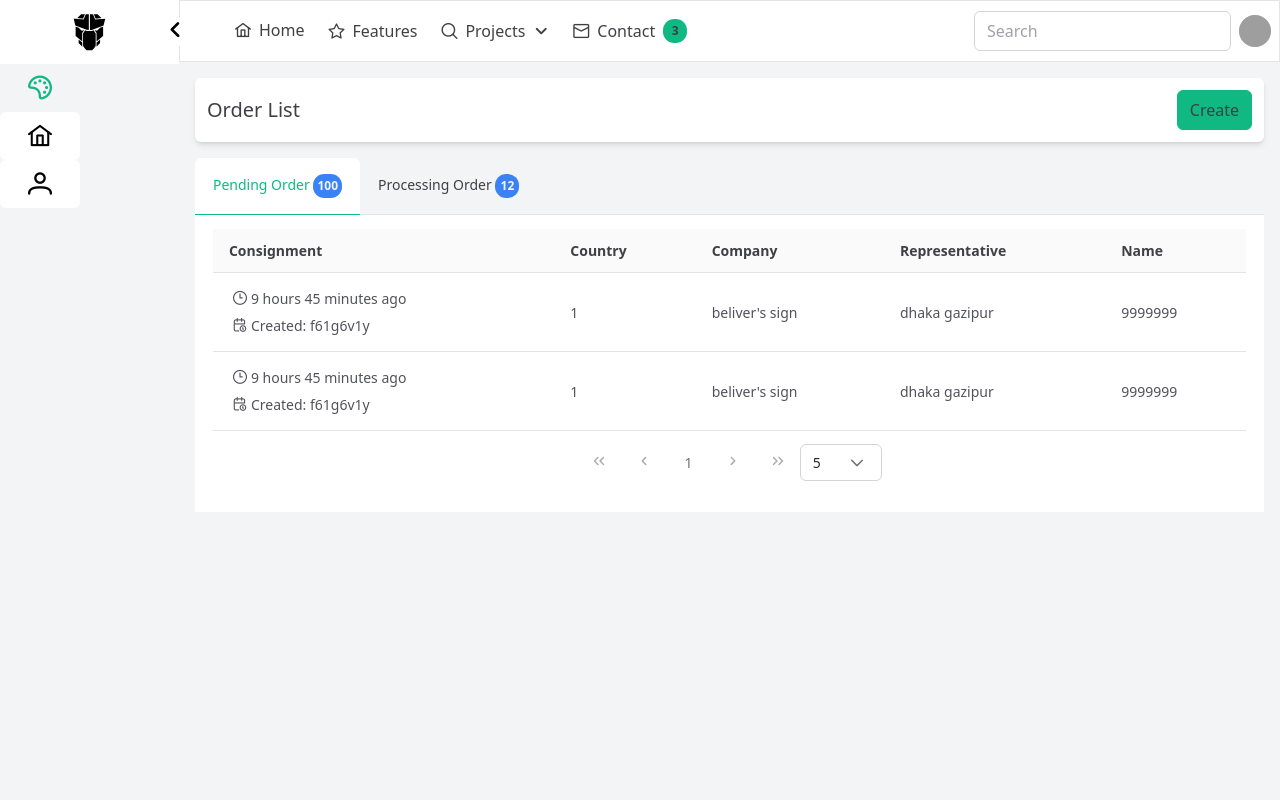
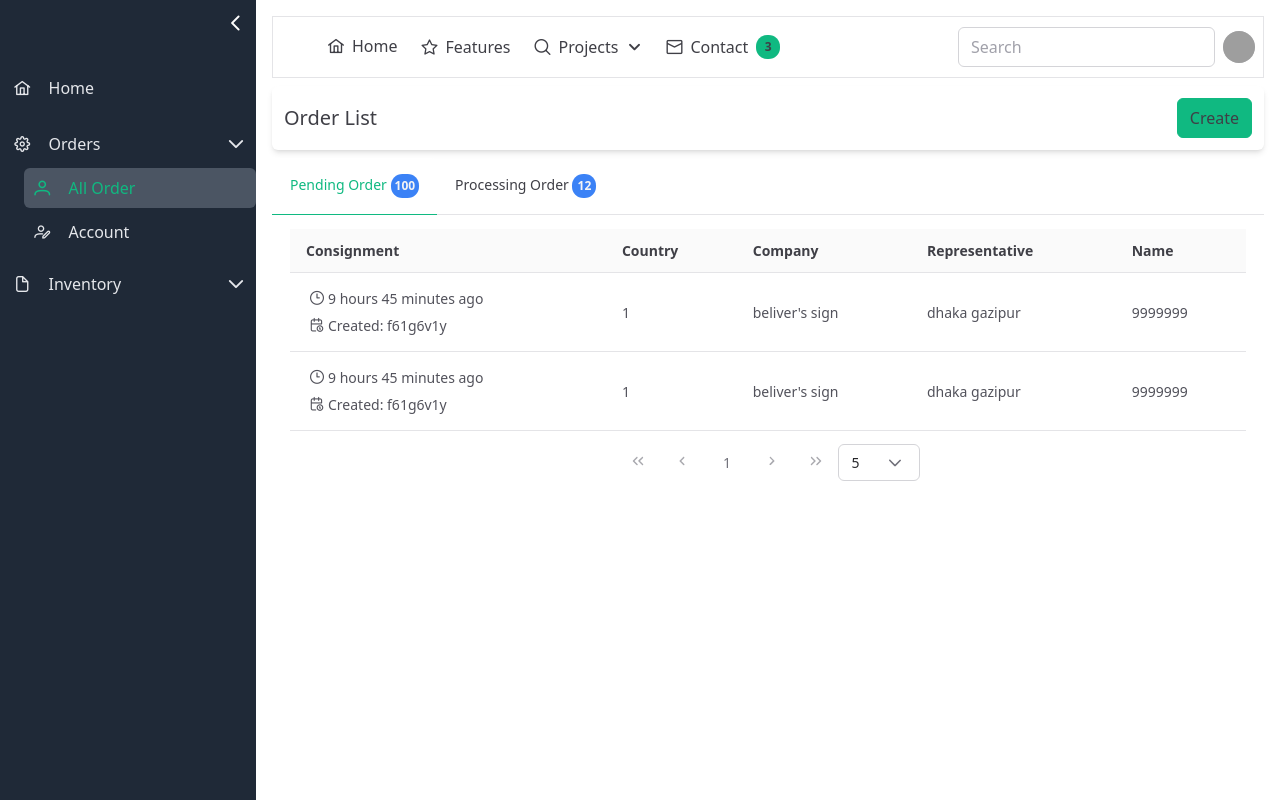
Before and after one commit to alfaysal/vue-with-primevue, a Vue app: page /orders in a window 1280 px wide. Built offline with nearby package versions, Linux system fonts and the light colour scheme; grey boxes are pictures that could not be loaded; the HTML template or start-up script is replaced by a standard one; what tailwindcss-primeui would draw is missing.

Commit message:
add new scaffolding with new sidebar.

```diff
--- a/src/components/common/Sidebar.vue
+++ /dev/null
@@ -1,89 +0,0 @@
-<template>
-  <div class="flex w-full min-h-screen">
-    <div class="w-full">
-     <div class="h-16 relative flex justify-center items-center bg-surface-0 dark:bg-surface-900">
-       <div class="flex items-center justify-center">
-         <span class="pi pi-prime text-center text-4xl"></span>
-       </div>
-       <div class="bg-white rounded-full absolute -right-4 z-50 cursor-pointer ">
-        <span class="pi pi-angle-left text-2xl w-8" @click="store.toggleSidebar()" v-if="store.sidebarIsExpanded"></span>
-        <span class="pi pi-angle-right text-2xl w-8" @click="store.toggleSidebar()" v-else></span>
-       </div>
-     </div>
-
-      <PanelMenu
-          :model="items"
-          pt:panel="border-surface-200 dark:border-surface-700 text-sm w-20 text-center"
-          pt:headerContent="bg-surface-0 dark:bg-surface-900 rounded-md"
-      >
-        <template #item="{ item }">
-          <div @click="changeStyle(item)" :class="selected === item.label ? 'bg-gray-100 text-primary': ''">
-            <a :href="item.url" :target="item.target">
-              <span :class="`${item.icon} text-2xl p-3`"/>
-            </a>
-          </div>
-        </template>
-      </PanelMenu>
-    </div>
-  </div>
-
-</template>
-
-<script setup>
-import TieredMenu from 'primevue/tieredmenu';
-import PanelMenu from 'primevue/panelmenu';
-import { useLayoutStore } from '@/stores/layout.js'
-const store = useLayoutStore();
-
-import { useRouter } from 'vue-router';
-import {reactive, ref} from "vue";
-const router = useRouter();
-
-const items = reactive([
-  {
-    label: 'Order',
-    icon: 'pi pi-palette',
-    items: [
-      {
-        label: 'List',
-        icon: 'pi pi-list',
-        command: () => {
-          router.push('/orders');
-        }
-      },
-    ]
-  },
-  {
-    label: 'Inventory',
-    icon: 'pi pi-home',
-    command: () => {
-      router.push('/inventory');
-    }
-  },
-  {
-    label: 'Customer',
-    icon: 'pi pi-user',
-    items: [
-      {
-        label: 'Vue.js',
-        url: 'https://vuejs.org/'
-      },
-      {
-        label: 'Vite.js',
-        url: 'https://vuejs.org/'
-      }
-    ]
-  }
-]);
-const myDiv = ref(null);
-const selected = ref('Order')
-
-const changeStyle = (item) => {
-  selected.value = item.label;
-}
-
-</script>
-
-<style scoped>
-
-</style>
--- /dev/null
+++ b/src/components/common/sidebar.vue
@@ -0,0 +1,128 @@
+<!-- src/components/Sidebar-old.vue -->
+<template>
+  <div :class="['flex flex-col h-screen', isCollapsed ? 'w-20' : 'w-64']" class="bg-gray-800 text-gray-200 transition-all duration-300">
+    <!-- Toggle Sidebar Button -->
+    <button
+        @click="toggleSidebar"
+        class="p-3 self-end text-white hover:bg-gray-700"
+    >
+      <i class="pi" :class="isCollapsed ? 'pi-chevron-right' : 'pi-chevron-left'"></i>
+    </button>
+
+    <!-- Menu List -->
+    <ul class="space-y-2 mt-4">
+      <li v-for="(item, index) in menuItems" :key="index" class="relative group">
+        <!-- Main Menu Item -->
+        <div
+            @click="item.items && toggleSubMenu(item.label)"
+            class="flex items-center p-3 cursor-pointer hover:bg-gray-700 rounded-lg transition-colors"
+            :class="`${isCollapsed ? 'justify-center' : ''}`"
+        >
+          <i :class="[isCollapsed ? 'text-2xl' : '', item.icon]"></i>
+          <span v-if="!isCollapsed" class="ml-4">{{ item.label }}</span>
+          <i v-if="item.items && !isCollapsed" class="ml-auto pi pi-chevron-down"></i>
+        </div>
+
+        <!-- Nested Submenu -->
+        <ul v-if="item.items && isSubMenuOpen(item.label)" class="pl-6 space-y-1">
+          <li
+              v-for="(subItem, subIndex) in item.items"
+              :key="subIndex"
+          >
+            <router-link
+                :to="subItem.route"
+                class="flex items-center p-2 hover:bg-gray-700 rounded-md transition-colors"
+                :class="[isCollapsed ? 'justify-center' : '', isRouteActive(subItem.route) ? 'bg-gray-600 text-primary' : '']"
+            >
+              <i :class="subItem.icon"></i>
+              <span v-if="!isCollapsed" class="ml-4">{{ subItem.label }}</span>
+            </router-link>
+          </li>
+        </ul>
+      </li>
+    </ul>
+  </div>
+</template>
+
+<script>
+import { ref } from 'vue';
+import { useRoute } from 'vue-router';
+
+export default {
+  setup() {
+    const isCollapsed = ref(false);
+    const openSubMenus = ref([]);
+    const route = useRoute();
+
+    const menuItems = [
+      {
+        label: 'Home',
+        icon: 'pi pi-fw pi-home',
+        route: '/home',
+      },
+      {
+        label: 'Orders',
+        icon: 'pi pi-fw pi-cog',
+        items: [
+          {
+            label: 'All Order',
+            icon: 'pi pi-fw pi-user',
+            route: '/orders',
+          },
+          {
+            label: 'Account',
+            icon: 'pi pi-fw pi-user-edit',
+            route: '/settings/account',
+          },
+        ],
+      },
+      {
+        label: 'Inventory',
+        icon: 'pi pi-fw pi-file',
+        items: [
+          {
+            label: 'Dashboard',
+            icon: 'pi pi-fw pi-file-pdf',
+            route: '/inventory',
+          },
+          {
+            label: 'Reports',
+            icon: 'pi pi-fw pi-chart-line',
+            route: '/documents/reports',
+          },
+        ],
+      },
+    ];
+
+    const toggleSidebar = () => {
+      isCollapsed.value = !isCollapsed.value;
+    };
+
+    const toggleSubMenu = (label) => {
+      if (openSubMenus.value.includes(label)) {
+        openSubMenus.value = openSubMenus.value.filter(item => item !== label);
+      } else {
+        openSubMenus.value.push(label);
+      }
+    };
+
+    const isSubMenuOpen = (label) => {
+      return openSubMenus.value.includes(label) || isAnySubItemActive(label);
+    };
+
+    const isAnySubItemActive = (label) => {
+      const menuItem = menuItems.find(item => item.label === label);
+      if (menuItem && menuItem.items) {
+        return menuItem.items.some(subItem => subItem.route === route.path);
+      }
+      return false;
+    };
+
+    const isRouteActive = (path) => {
+      return route.path === path;
+    };
+
+    return { isCollapsed, menuItems, toggleSidebar, toggleSubMenu, isSubMenuOpen, isRouteActive };
+  },
+};
+</script>
--- a/src/components/layout/header-section.vue
+++ b/src/components/layout/header-section.vue
@@ -4,7 +4,7 @@
       pt:body="p-3"
   >
     <template #content>
-      <slot name="content"></slot>
+      <slot></slot>
     </template>
   </Card>
 </template>
--- a/src/components/layout/layout.vue
+++ b/src/components/layout/layout.vue
@@ -1,46 +1,26 @@
 <template>
-<!--  <div class="bg-gray-100 h-screen">-->
-<!--    <div class="grid grid-cols-12">-->
-<!--      <div :class="store.sidebarIsExpanded ? 'col-span-2' : 'col-span-1'">-->
-<!--        <Sidebar></Sidebar>-->
-<!--      </div>-->
-<!--      <div :class="store.sidebarIsExpanded ? 'col-span-10' : 'col-span-11'">-->
-<!--        <Navbar></Navbar>-->
-<!--        <div class="m-4 bg-white">-->
-<!--          <slot name="content-header"></slot>-->
-<!--        </div>-->
-<!--        <div class="m-4 p-4 rounded-sm bg-white">-->
-<!--          <slot name="content-body"></slot>-->
-<!--        </div>-->
-<!--      </div>-->
-<!--    </div>-->
-<!--  </div>-->
-
-  <div class="bg-gray-100 h-screen">
-    <div class="flex">
-      <div :class="store.sidebarIsExpanded ? 'w-52' : 'w-20'">
-        <Sidebar></Sidebar>
+  <div class="flex">
+    <Sidebar :isCollapsed="isSidebarCollapsed" />
+    <div class="flex-grow p-4">
+      <Navbar></Navbar>
+      <div class="my-2">
+        <slot name="content-header"></slot>
       </div>
-      <div class="w-full">
-        <Navbar></Navbar>
-        <div class="m-4">
-          <slot name="content-header"></slot>
-        </div>
-        <div class="m-4 rounded-sm">
-          <slot name="content-body"></slot>
-        </div>
+      <div class="rounded-sm">
+        <slot name="content-body"></slot>
       </div>
     </div>
   </div>
-
 </template>
 
 <script setup>
+import { ref } from 'vue';
+import Sidebar from "@/components/common/sidebar.vue";
 import Navbar from "@/components/common/Navbar.vue";
-import Sidebar from "@/components/common/Sidebar.vue";
-import OrderList from "@/components/order/list.vue";
 
-import { useLayoutStore } from '@/stores/layout.js'
-const store = useLayoutStore();
+const isSidebarCollapsed = ref(false);
+</script>
 
-</script>
+<style lang="scss" scoped>
+
+</style>
--- a/src/views/order/index.vue
+++ b/src/views/order/index.vue
@@ -9,7 +9,6 @@ import CreateOrder from "@/components/order/create.vue";
   <Layout>
     <template #content-header>
       <HeaderSection>
-        <template #content>
         <div class="flex justify-between items-center">
           <div>
             <h2>Order List</h2>
@@ -19,7 +18,6 @@ import CreateOrder from "@/components/order/create.vue";
             <CreateOrder></CreateOrder>
           </div>
         </div>
-        </template>
       </HeaderSection>
     </template>
     <template #content-body>
```
Also changed, not shown: src/views/inventory/index.vue (indentation only). Lines whose indentation alone changed are shown as unchanged.
